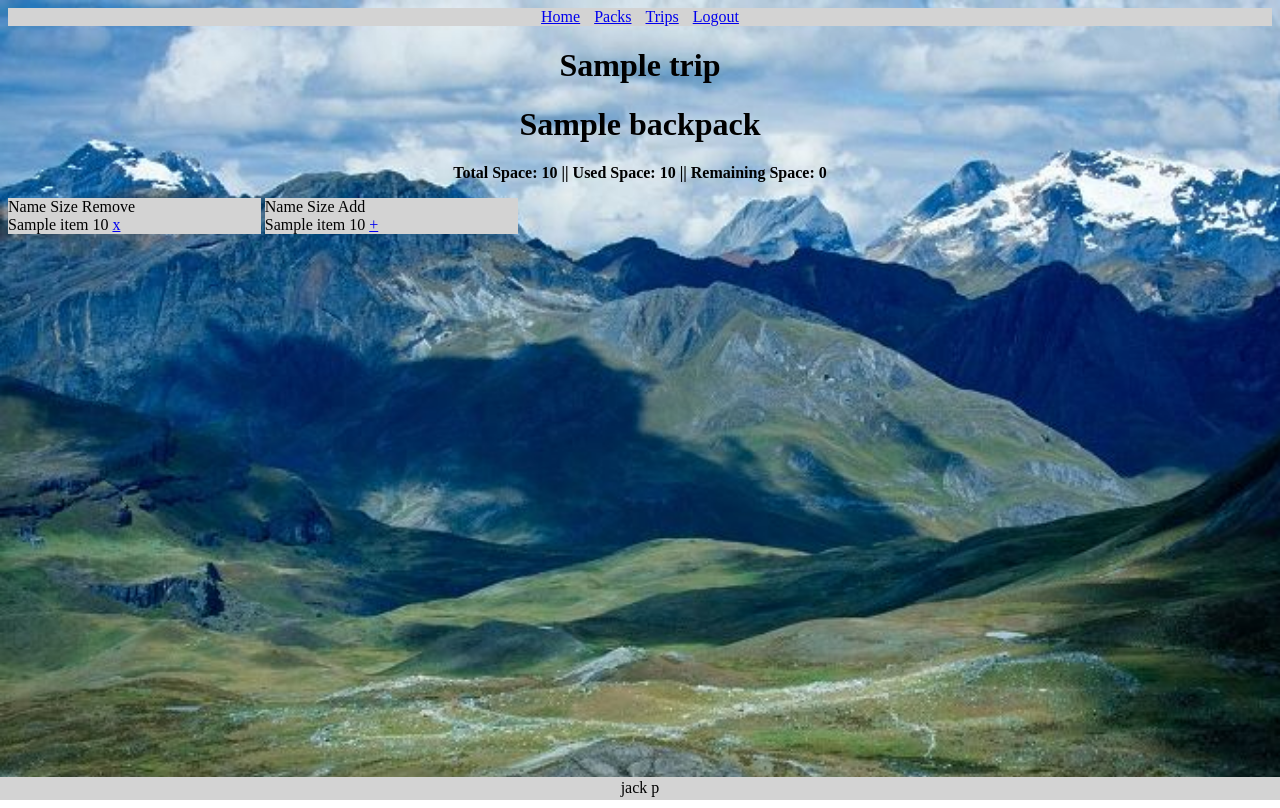
After one commit to JackPound/pack-a-pack-old-, a Django app: template pack_a_pack/pack_a_pack/backpack/templates/backpack.html in a window 1280 px wide. The commit adds this page. Run offline with Django 3.2, Linux system fonts and the light colour scheme; the template is opened without the code that fills it: values that come from a table or form of the project are taken from there, others are empty; tables that the repository leaves empty hold one stand-in row (values such as "Sample post"); parts of the project's set-up code (start-up, migrations or seed data) failed here and were passed over.

Commit message:
settingup pack/item relations

```diff
--- a/pack_a_pack/pack_a_pack/backpack/forms.py
+++ b/pack_a_pack/pack_a_pack/backpack/forms.py
@@ -14,3 +14,7 @@ class TripForm(forms.Form):
 	name = forms.CharField(label='Trip Name', max_length=100)
 	location = forms.CharField(label='Trip Location', max_length=100)
 	notes = forms.CharField(max_length=300)
+
+class BackpackForm(forms.Form):
+	name = forms.CharField(label='Backpack Name', max_length=100)
+	size = forms.IntegerField()
--- a/pack_a_pack/pack_a_pack/backpack/models.py
+++ b/pack_a_pack/pack_a_pack/backpack/models.py
@@ -9,6 +9,15 @@ class Profile(models.Model):
 	def __str__(self):
 		return self.user.username
 
+@receiver(post_save, sender=User)
+def create_user_profile(sender, instance, created, **kwargs):
+	if created:
+		Profile.objects.create(user=instance)
+
+@receiver(post_save, sender=User)
+def save_user_profile(sender, instance, **kwargs):
+	instance.profile.save()
+
 class Item(models.Model):
 	name = models.CharField(max_length=100)
 	size = models.IntegerField()
@@ -16,13 +25,21 @@ class Item(models.Model):
 	def __str__(self):
 		return self.name
 
+
 class Backpack(models.Model):
 	name = models.CharField(max_length=100)
 	size = models.IntegerField()
-	items = models.ManyToManyField(Item, blank=True)
+	packed_items = models.ManyToManyField(Item, through='Packed', blank=True)
 	profile = models.ForeignKey(Profile, blank=True, null=True, on_delete=models.CASCADE)
 	def __str__(self):
 		return self.name
+	def current_volume(self):
+		volume = 0
+		for item in self.packed_items.all():
+			volume += item.size
+		return volume
+	def remaining_volume(self):
+		return (self.size - self.current_volume())
 
 class Trip(models.Model):
 	name = models.CharField(max_length=100)
@@ -33,12 +50,7 @@ class Trip(models.Model):
 	def __str__(self):
 		return self.name
 
-
-@receiver(post_save, sender=User)
-def create_user_profile(sender, instance, created, **kwargs):
-	if created:
-		Profile.objects.create(user=instance)
-
-@receiver(post_save, sender=User)
-def save_user_profile(sender, instance, **kwargs):
-	instance.profile.save()
+class Packed(models.Model):
+	backpack = models.ForeignKey(Backpack, on_delete=models.CASCADE)
+	item = models.ForeignKey(Item, on_delete=models.CASCADE)
+	count = models.IntegerField(default=1)
--- a/pack_a_pack/pack_a_pack/backpack/static/style.css
+++ b/pack_a_pack/pack_a_pack/backpack/static/style.css
@@ -1,3 +1,13 @@
+body {
+	background-image: url('/static/mtn.jpg');
+	background-size: cover;
+	background-repeat: no-repeat;
+	background-size: auto 100%;
+	height: 100%;
+}
+html {
+	height: 100%;
+}
 .footer {
 	position: fixed;
 	bottom: 0;
@@ -24,6 +34,7 @@
 }
 .loginForm {
 	text-align: center;
+	background-color: lightgrey;
 }
 .signupInfo {
 	text-align: center;
@@ -32,8 +43,43 @@
 	width: 60%;
 	text-align: justify;
 	margin: auto;
+	background-color: lightgrey;
+}
+.singlePack {
+	display: inline-block;
+	width:45%; height:150px;
+	border: 3px solid black;
+	background-color: lightgrey;
+}
+.oneTrip {
+	display: inline-block;
+	width:45%; height:100px;
+	border: 3px solid black;
+	background-color: lightgrey;
 }
 .desc {
 	font-weight: bold;
 	font-size: 1.1em;
 }
+.tripForm {
+	background-color: lightgrey;
+}
+.backpackForm {
+	background-color: lightgrey;
+	width: 60%;
+	margin: auto;
+	text-align: center;
+}
+.packedItems {
+	display: inline-block;
+	width: 20%;
+	background-color: lightgrey;
+}
+.allItems {
+	display: inline-block;
+	width: 20%;
+	background-color: lightgrey;
+}
+.packView {
+	text-align: center;
+}
--- /dev/null
+++ b/pack_a_pack/pack_a_pack/backpack/templates/backpack.html
@@ -0,0 +1,25 @@
+{% extends 'base.html' %}
+{% block content %}
+
+<h1 class="pageHead">{{ trip }}</h1>
+<div class="packView">
+	<h1>{{pack.name}}</h1>
+	<p style="font-weight:bold;">Total Space: {{pack.size}} || Used Space: {{pack.current_volume}} || Remaining Space: {{pack.remaining_volume}}</p>
+</div>
+<div class="packedItems">
+	Name Size Remove
+	{% for item in packed_items %}
+		<div class="oneItem">
+			{{item}} {{item.size}} <a href='#'>x</a>
+		</div>
+	{% endfor %}
+</div>
+<div class="allItems">
+	Name Size Add
+	{% for item in all_items %}
+		<div class="oneItem">
+			{{item}} {{item.size}} <a href='/pack_item/{{pack.id}}/{{item.id}}/'>+</a>
+		</div>
+	{% endfor %}
+</div>
+{% endblock %}
--- a/pack_a_pack/pack_a_pack/backpack/templates/trips.html
+++ b/pack_a_pack/pack_a_pack/backpack/templates/trips.html
@@ -4,11 +4,11 @@
 	<h1 class="pageHead">My Trips</h1>
   	<div class="allTrips">
   		{% for trip in trips %}
-		<div class="oneTrip" style="display:inline-block;width:45%;height:100px;border:3px solid black;background-color:lightgrey;">
+		<div class="oneTrip">
 			<h3><a href="/trips/{{trip.id}}">{{ trip.name }}</a></h3>
 			<p>Location: {{trip.location}}</p>
 		</div>
-	{% endfor %}
+		{% endfor %}
 	</div>
 	<hr />
 	<h2>Add a new trip</h2>
--- a/pack_a_pack/pack_a_pack/backpack/urls.py
+++ b/pack_a_pack/pack_a_pack/backpack/urls.py
@@ -6,8 +6,13 @@ urlpatterns = [
 	path('trips/', views.trips, name='trips'),
 	path('trips/<int:trip_id>/', views.trip, name='trip'),
 	path('backpacks/', views.backpacks, name='backpacks'),
+	path('backpacks/<int:pack_id>', views.backpack, name='backpack'),
 	path('signup/', views.signup, name='signup'),
 	path('signout/', views.signout, name='signout'),
 	path('remove/<int:pack_id>/<int:trip_id>', views.remove_pack, name='remove_pack'),
-	path('add_pack/', views.add_pack, name='add_pack')
+	path('add_pack/', views.add_pack, name='add_pack'),
+	path('create_pack/', views.create_pack, name='create_pack'),
+	path('delete_pack/<int:pack_id>', views.delete_pack, name='delete_pack'),
+	path('pack_item/<int:pack_id>/<int:item_id>/', views.pack_item, name='pack_item'),
+	path('unpack_item/', views.unpack_item, name='unpack_item')
 ]
```
Also changed, not shown: pack_a_pack/pack_a_pack/backpack/templates/backpacks.html (+14 -0 lines), pack_a_pack/pack_a_pack/backpack/views.py (+32 -2 lines), pack_a_pack/pack_a_pack/backpack/migrations/0007_auto_20180606_2330.py (added), pack_a_pack/pack_a_pack/backpack/migrations/0008_packed_count.py (added), pack_a_pack/pack_a_pack/backpack/static/mtn.jpg (added).
